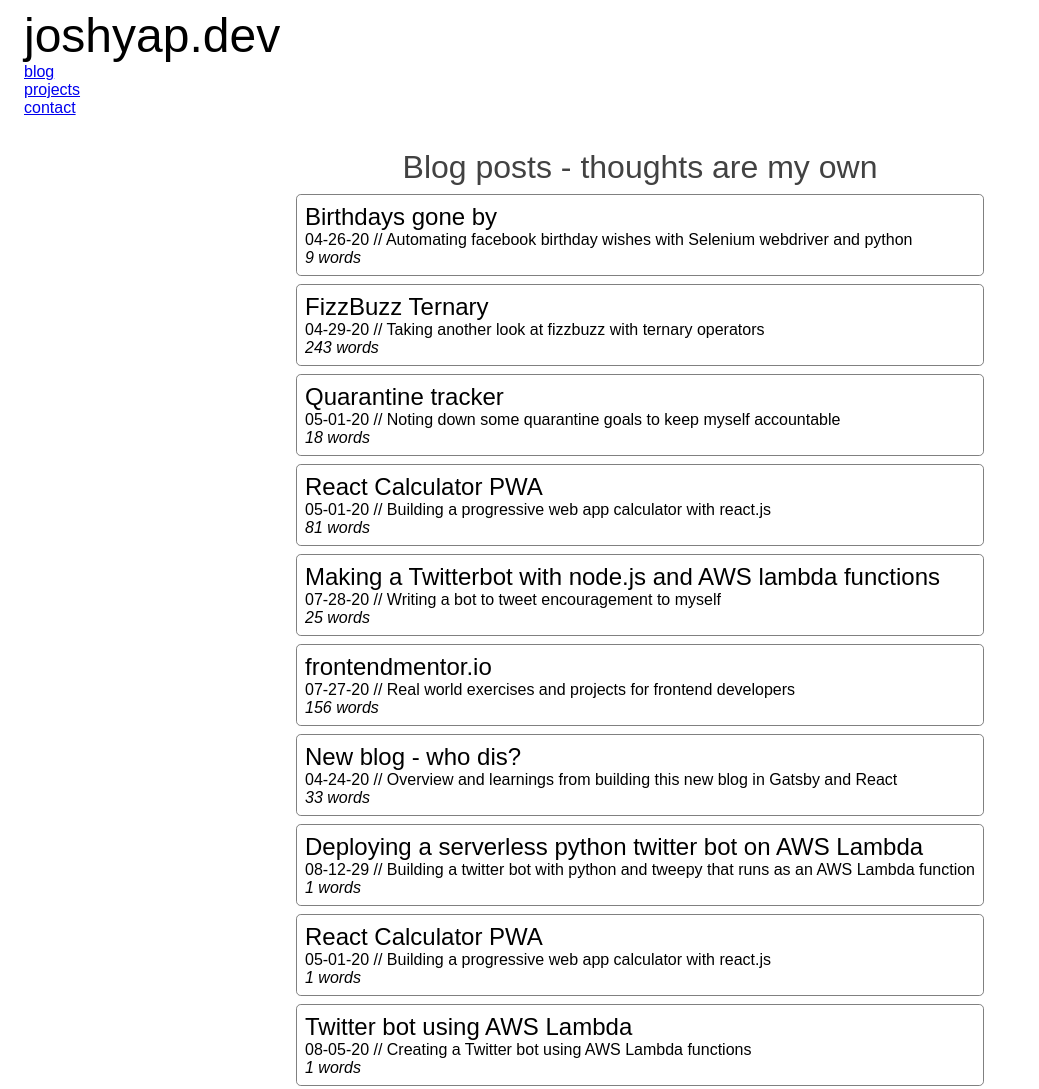
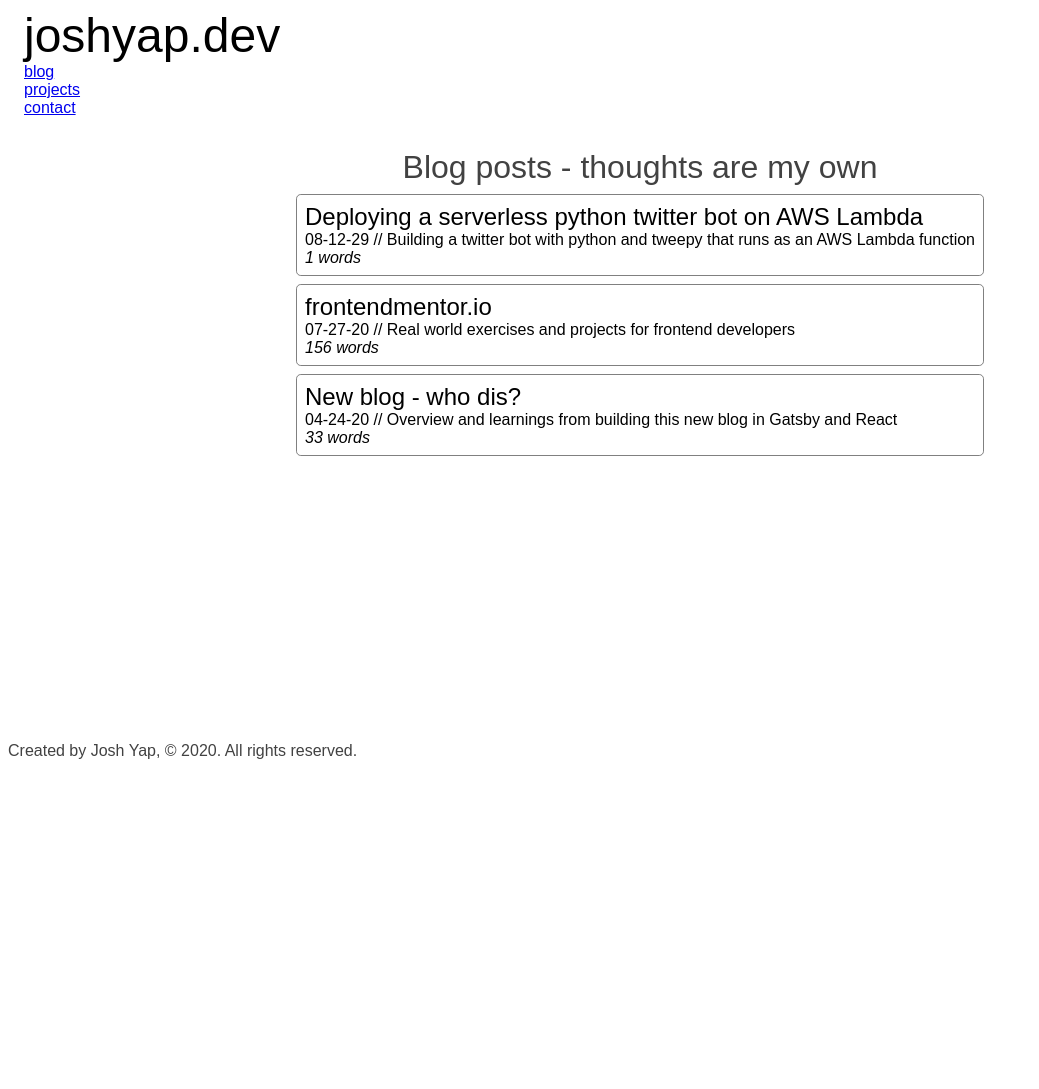
Before and after one commit to joshyap/devblog-gatsby, a Gatsby site: page /blog in a window 1280 px wide. Shown: the top 1089 px of the page, without its empty margins (0-1039 px from the left). After the commit the page ends 800 px from the top, so only its background shows below. Built offline with nearby package versions, Linux system fonts and the light colour scheme; Gatsby itself is replaced by a stand-in of ours.

Commit message:
setting up graphql filtering and sorting

```diff
--- a/src/pages/blog.js
+++ b/src/pages/blog.js
@@ -7,13 +7,26 @@ import blogStyles from "./blog.module.css"
 const BlogPage = () => {
   const data = useStaticQuery(graphql`
         query {
-            allMarkdownRemark {
+            allMarkdownRemark (
+                filter: {
+                    frontmatter: {
+                      type: { in:["blogpost"] }
+                      published: { eq: true }
+                    }
+                  }
+                sort: {
+                    fields: [frontmatter___date]
+                    order: DESC
+                }
+            ) {
                 edges {
                     node {
                         frontmatter {
                             title
                             date
                             description
+                            published
+                            type
                         }
                         timeToRead
                         wordCount {
--- a/src/posts/frontend-mentor.md
+++ b/src/posts/frontend-mentor.md
@@ -2,6 +2,8 @@
 title: "frontendmentor.io"
 date: "07-27-20"
 description: "Real world exercises and projects for frontend developers"
+type: blogpost
+published: true
 ---
 
 There's not really much of a secret to learning frontend development (or any skill, for that matter). You have to practice to really enforce what you are learning and intentionally grow your skills. That is why I was so excited when I learned about <a href="https://www.frontendmentor.io/" target="_blank">frontendmentor.io</a>
--- a/src/posts/new-blog-who-dis.md
+++ b/src/posts/new-blog-who-dis.md
@@ -2,6 +2,8 @@
 title: "New blog - who dis?"
 date: "04-24-20"
 description: "Overview and learnings from building this new blog in Gatsby and React"
+type: blogpost
+published: true
 ---
 
 This is my new blog and portfolio site built with Gatsby! If you haven't heard of Gatsby, I've really enjoyed it. The buzz is certainly warranted. Allow me to elaborate.
--- a/src/posts/serverless-python-twitter-bot.md
+++ b/src/posts/serverless-python-twitter-bot.md
@@ -2,6 +2,8 @@
 title: "Deploying a serverless python twitter bot on AWS Lambda"
 date: "08-12-29"
 description: "Building a twitter bot with python and tweepy that runs as an AWS Lambda function"
+type: blogpost
+published: true
 ---
 
 twitter.com/yapsays
--- a/src/projects/react-calculator.md
+++ b/src/projects/react-calculator.md
@@ -2,5 +2,7 @@
 title: "React Calculator PWA"
 date: "05-01-20"
 description: "Building a progressive web app calculator with react.js"
+type: project
+published: false
 tags:
 ---
--- a/src/projects/twitter-bot.md
+++ b/src/projects/twitter-bot.md
@@ -2,5 +2,7 @@
 title: "Twitter bot using AWS Lambda"
 date: "08-05-20"
 description: "Creating a Twitter bot using AWS Lambda functions"
+type: project
+published: true
 tags:
 ---
```
Also changed, not shown: src/pages/projects.js (+14 -1 lines), src/drafts/birthdays-gone-by.md (renamed from src/posts-drafts/birthdays-gone-by.md), src/drafts/fizzbuzz-revisited.md (renamed from src/posts-drafts/fizzbuzz-revisited.md), src/drafts/quarantine-goals.md (renamed from src/posts-drafts/quarantine-goals.md), src/drafts/react-calculator-pwa.md (renamed from src/posts-drafts/react-calculator-pwa.md), src/drafts/twitterbot.md (renamed from src/posts-drafts/twitterbot.md).
